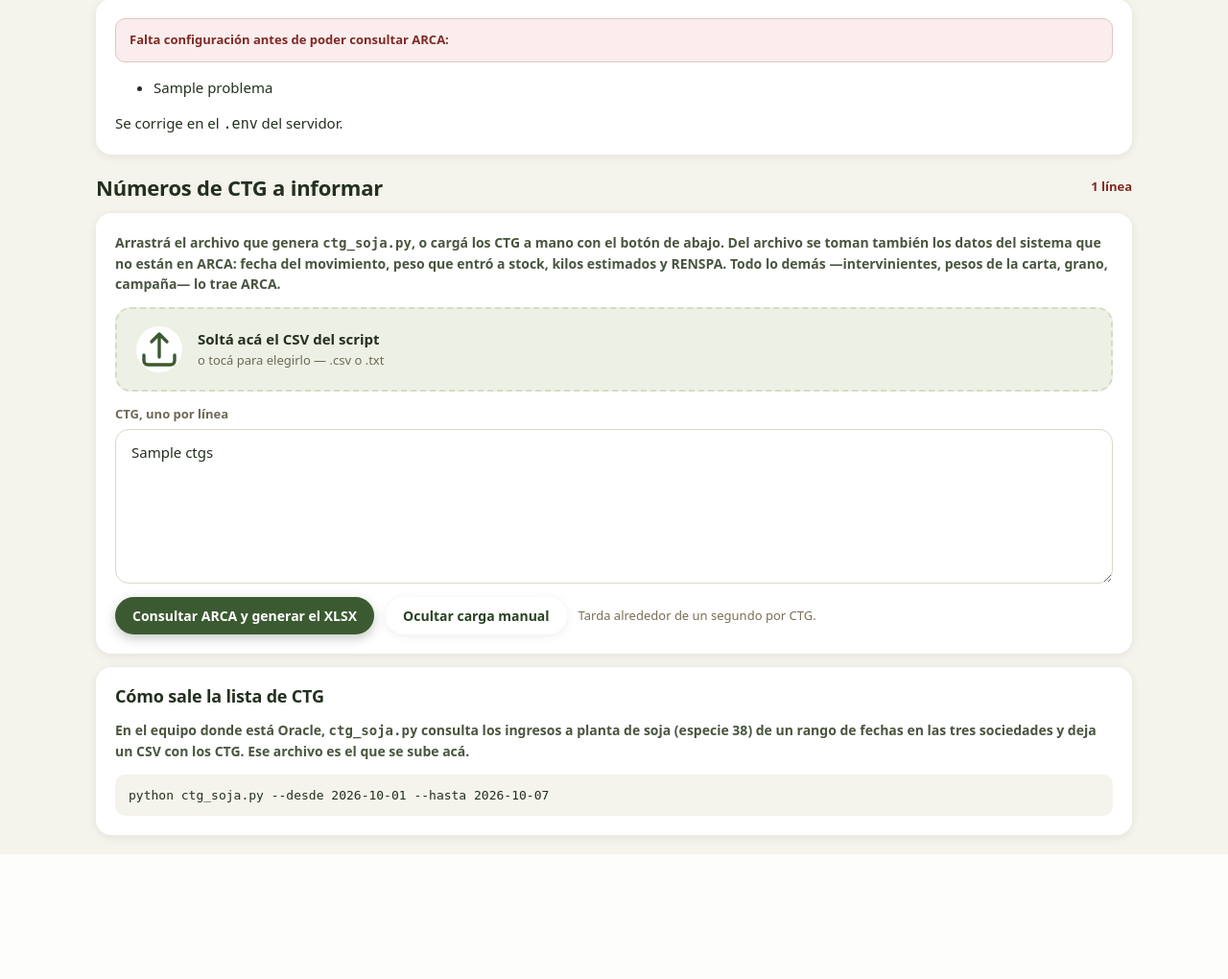
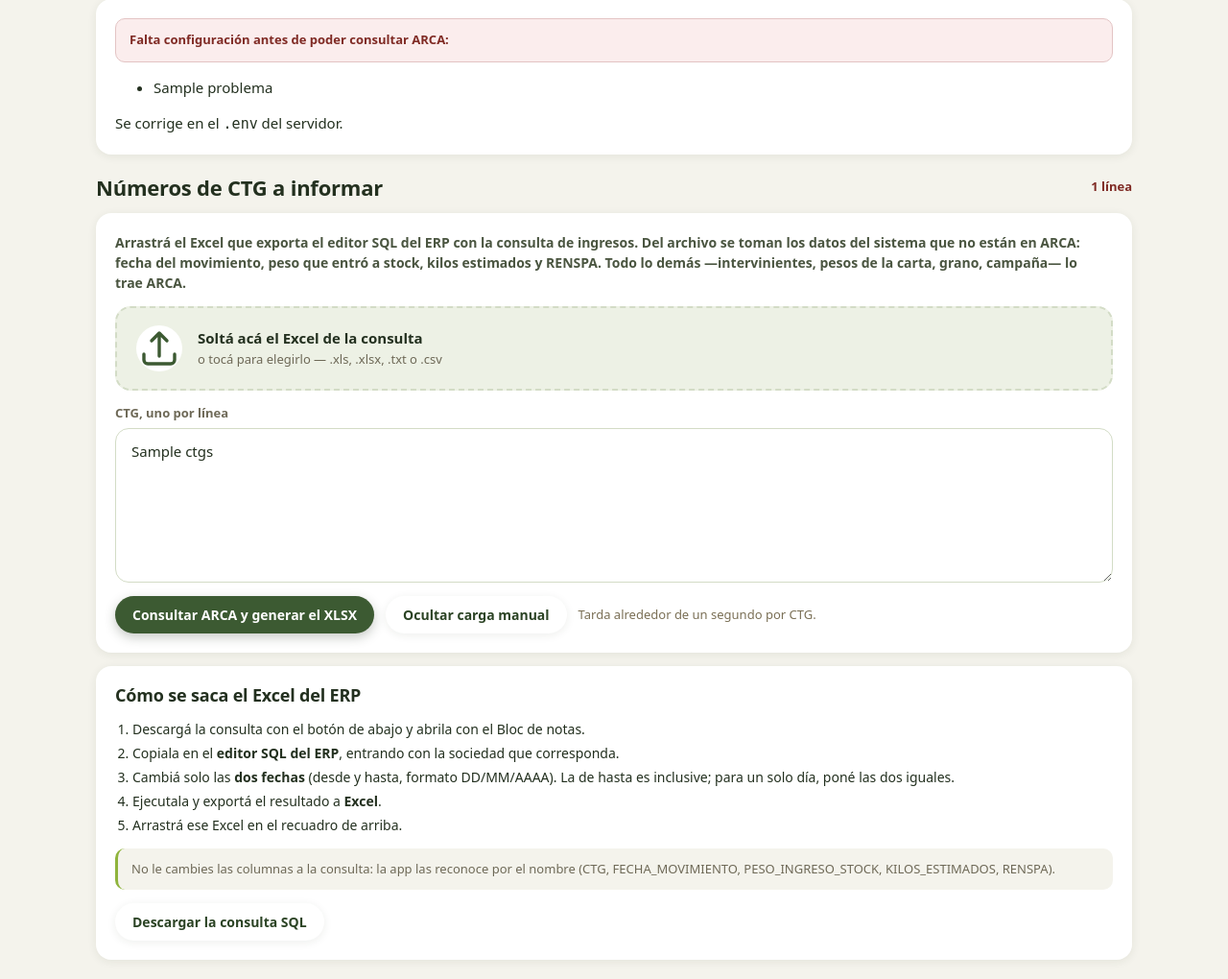
Before and after one commit to JP-Rev/Rivara-Interfaz-InformarCPE, a FastAPI app: template app/templates/index.html in a window 1280 px wide. Shown: the part 249-1269 px from the top of the page at 96% size. Before the commit the page ends 1139 px from the top, so only its background shows below. Run offline with FastAPI, Linux system fonts and the light colour scheme; the template is opened without the code that fills it: most values are stand-ins (such as "Sample title", 1, 10 or a date in 2020); some web fonts are replaced.

Commit message:
Consulta del ERP descargable desde la app, y lectura del Excel que exporta el editor
Los operarios no corren el script en el servidor: usan el editor SQL del ERP.
- app/consultas/ingresos_erp.sql: la consulta, descargable desde la pantalla
  con las instrucciones paso a paso
- la app acepta el .xls que exporta el editor (y .xlsx): salta los renglones de
  titulo del ERP, arranca en la fila con la columna CTG y reconoce cada columna
  por el nombre. Las fechas de Excel se redondean al segundo y los NULL, que el
  ERP exporta como celda de error, quedan vacios
- tambien acepta el TXT de ancho fijo del editor, leido por posicion y validado
  (si en la posicion 62 no hay una fecha, vuelve a leer solo los CTG con aviso)

Probado con el .xls y el .txt reales exportados del ERP.

Co-Authored-By: Claude Opus 5.5 <noreply@anthropic.com>
Claude-Session: https://claude.ai/code/session_011e1iPhXHYjh4vM3ENAnPyf

```diff
--- a/app/main.py
+++ b/app/main.py
@@ -24,6 +24,7 @@ from fastapi.staticfiles import StaticFiles
 from fastapi.templating import Jinja2Templates
 
 from .config import BASE_DIR, config
+from .planillas import a_texto as planilla_a_texto, es_planilla
 from .visec import Fila, armar_fila, escribir
 from .wscpe import consultar
 
@@ -146,18 +147,48 @@ def _normalizar(nombre: str) -> str:
 # da un número de 80 cifras que ARCA rechaza o, peor, que pasa por bueno.
 CTG = re.compile(r"\d{11}")
 
+# Columnas del TXT que exporta el editor SQL del ERP con la consulta de
+# app/consultas/ingresos_erp.sql: (campo, desde, hasta). El editor exporta en
+# ancho fijo, sin encabezado ni separadores, y cada columna ocupa su tamaño
+# DECLARADO, no el largo del dato: TO_CHAR de un NUMBER mide 40, ROUND() 38, el
+# formato de fecha 19. Por eso las posiciones no cambian entre corridas, pero si
+# cambian si se toca la consulta. Si se la modifica, hay que medir de nuevo.
+ANCHO_FIJO_ERP = (
+    ("ctg", 0, 14),
+    ("numero_cpe", 14, 62),
+    ("fecha_movimiento", 62, 81),
+    ("peso_ingreso_stock", 81, 119),
+    ("kilos_estimados", 119, 157),
+    ("renspa", 157, 174),
+)
+FECHA_ERP = re.compile(r"\d{4}-\d{2}-\d{2} \d{2}:\d{2}:\d{2}")
+
+
+def _es_ancho_fijo_erp(linea: str) -> bool:
+    """La linea tiene la forma del TXT de la consulta del ERP."""
+    return (
+        len(linea) >= 174
+        and CTG.fullmatch(linea[0:14].strip()) is not None
+        and FECHA_ERP.fullmatch(linea[62:81]) is not None
+    )
+
+
+def _leer_ancho_fijo_erp(linea: str) -> dict[str, str]:
+    return {campo: linea[desde:hasta].strip() for campo, desde, hasta in ANCHO_FIJO_ERP}
+
 
 def parsear_entrada(texto: str) -> tuple[list[tuple[str, dict[str, str]]], list[str]]:
     """Devuelve [(ctg, datos_propios)] y los avisos del parseo.
 
     Acepta:
+    - el TXT que exporta el editor SQL del ERP con la consulta de
+      app/consultas/ingresos_erp.sql: ancho fijo, se lee por posición;
+    - un archivo con encabezado y columnas separadas por `;`, tabulación o
+      coma: el CSV de `scripts/ctg_soja.py` o la grilla copiada con Ctrl+C.
+      Las columnas se reconocen por el nombre;
     - una lista de CTG, uno por línea;
-    - un archivo con encabezado y columnas separadas por `;`, tabulación o
-      coma: el CSV de `scripts/ctg_soja.py`, el TXT del query del ERP o la
-      grilla copiada con Ctrl+C. Las columnas se reconocen por el nombre;
-    - un archivo en ancho fijo, sin separadores: de ese solo se toma el CTG
-      del principio de cada línea, con un aviso, porque las demás columnas
-      pueden venir pegadas entre sí.
+    - cualquier otro archivo sin separadores: de ese solo se toma el CTG del
+      principio de cada línea, con un aviso.
     """
     lineas = [l for l in texto.splitlines() if l.strip()]
     if not lineas:
@@ -165,6 +196,15 @@ def parsear_entrada(texto: str) -> tuple[list[tuple[str, dict[str, str]]], list[
 
     avisos: list[str] = []
     primera = lineas[0]
+
+    # TXT del editor del ERP: se lee por posicion. Va primero porque la fecha
+    # trae ':' y el RENSPA '/', pero ninguna de las dos es separador.
+    datos = lineas
+    if not CTG.match(primera.strip()) and "CTG" in primera.upper():
+        datos = lineas[1:]  # encabezado, si el editor lo exporta
+    if datos and all(_es_ancho_fijo_erp(l) for l in datos):
+        return _sin_repetidos([_leer_ancho_fijo_erp(l) for l in datos], avisos)
+
     delimitador = next((d for d in (";", "\t", ",") if d in primera), None)
     if delimitador:
         filas = list(csv.reader(lineas, delimiter=delimitador))
@@ -172,9 +212,9 @@ def parsear_entrada(texto: str) -> tuple[list[tuple[str, dict[str, str]]], list[
         filas = [l.split() for l in lineas]
         if any(len(f) > 1 for f in filas):
             avisos.append(
-                "El archivo no tiene columnas separadas: se tomaron solo los CTG, "
+                "El archivo no tiene la forma de la consulta del ERP: se tomaron solo los CTG, "
                 "y la fecha del movimiento, los pesos y el RENSPA salen de ARCA o quedan vacíos. "
-                "Usá el query con separador ';' para traerlos."
+                "Usá la consulta que se descarga desde esta pantalla, sin cambiarle las columnas."
             )
 
     columnas: dict[str, int] = {}
@@ -188,27 +228,35 @@ def parsear_entrada(texto: str) -> tuple[list[tuple[str, dict[str, str]]], list[
         columnas = {}
     columnas.setdefault("ctg", 0)
 
+    registros = []
+    for fila in filas:
+        if not fila:
+            continue
+        registro = {
+            clave: fila[indice].strip()
+            for clave, indice in columnas.items()
+            if indice < len(fila) and fila[indice].strip()
+        }
+        registros.append(registro)
+    return _sin_repetidos(registros, avisos)
+
+
+def _sin_repetidos(
+    registros: list[dict[str, str]], avisos: list[str]
+) -> tuple[list[tuple[str, dict[str, str]]], list[str]]:
+    """Valida el CTG de cada registro y descarta los repetidos."""
     resultado: list[tuple[str, dict[str, str]]] = []
     vistos: set[str] = set()
-    for numero, fila in enumerate(filas, start=1):
-        if not fila:
+    for numero, registro in enumerate(registros, start=1):
+        ctg = registro.pop("ctg", "")
+        if not CTG.fullmatch(ctg):
+            avisos.append(f"Línea {numero}: '{ctg[:30]}' no es un CTG (tienen 11 dígitos)")
             continue
-        indice_ctg = columnas["ctg"]
-        crudo = fila[indice_ctg].strip() if indice_ctg < len(fila) else ""
-        if not CTG.fullmatch(crudo):
-            avisos.append(f"Línea {numero}: '{crudo[:30]}' no es un CTG (tienen 11 dígitos)")
-            continue
-        ctg = crudo
         if ctg in vistos:
             avisos.append(f"CTG {ctg}: repetido, se informa una sola vez")
             continue
         vistos.add(ctg)
-        propios = {
-            clave: fila[indice].strip()
-            for clave, indice in columnas.items()
-            if clave != "ctg" and indice < len(fila) and fila[indice].strip()
-        }
-        resultado.append((ctg, propios))
+        resultado.append((ctg, {k: v for k, v in registro.items() if v}))
     return resultado, avisos
 
 
@@ -260,12 +308,23 @@ async def generar(
     texto = ctgs or ""
     if archivo and archivo.filename:
         contenido = await archivo.read()
-        for codificacion in ("utf-8-sig", "latin-1"):
+        if es_planilla(contenido):
             try:
-                texto = contenido.decode(codificacion)
-                break
-            except UnicodeDecodeError:
-                continue
+                texto = planilla_a_texto(contenido)
+            except Exception as error:  # planilla dañada o de un formato raro
+                log.warning("No se pudo leer la planilla %s: %s", archivo.filename, error)
+                return plantillas.TemplateResponse(
+                    request, "index.html",
+                    _contexto(request, usuario, error=f"No se pudo leer la planilla: {error}"),
+                    status_code=400,
+                )
+        else:
+            for codificacion in ("utf-8-sig", "latin-1"):
+                try:
+                    texto = contenido.decode(codificacion)
+                    break
+                except UnicodeDecodeError:
+                    continue
 
     entradas, avisos_entrada = parsear_entrada(texto)
     if not entradas:
@@ -307,6 +366,18 @@ async def generar(
         _contexto(request, usuario, filas=filas, fallidos=fallidos,
                   avisos_entrada=avisos_entrada, archivo=nombre),
     )
+
+
+CONSULTA_INGRESOS = BASE_DIR / "consultas" / "ingresos_erp.sql"
+
+
+@app.get("/consulta/ingresos_erp.sql")
+def consulta_ingresos(request: Request):
+    """La consulta para el editor SQL del ERP, para que la descarguen los operarios."""
+    if not usuario_de(request):
+        raise HTTPException(status_code=401, detail="Sesión no válida")
+    return FileResponse(CONSULTA_INGRESOS, media_type="text/plain; charset=utf-8",
+                        filename="consulta_ingresos_visec.sql")
 
 
 @app.get("/egresos", response_class=HTMLResponse)
--- a/app/templates/index.html
+++ b/app/templates/index.html
@@ -8,11 +8,11 @@
 
 <form class="rv-card ic-tarjeta" method="post" action="/generar" enctype="multipart/form-data" id="formulario">
   <p class="ic-ayuda">
-    Arrastrá el archivo que genera <code>ctg_soja.py</code>, o cargá los CTG a
-    mano con el botón de abajo. Del archivo se toman también los datos del sistema que no están
-    en ARCA: fecha del movimiento, peso que entró a stock, kilos estimados y
-    RENSPA. Todo lo demás —intervinientes, pesos de la carta, grano, campaña— lo
-    trae ARCA.
+    Arrastrá el Excel que exporta el editor SQL del ERP con la consulta de
+    ingresos. Del archivo se toman los datos del sistema que no están en ARCA:
+    fecha del movimiento, peso que entró a stock, kilos estimados y RENSPA.
+    Todo lo demás —intervinientes, pesos de la carta, grano, campaña— lo trae
+    ARCA.
   </p>
 
   {% if error %}<p class="rv-nota rv-nota--error">{{ error }}</p>{% endif %}
@@ -20,7 +20,7 @@
   <!-- Zona de arrastre. El punteado es la única línea de la app: acá no es
        decoración sino la señal de que algo se puede soltar adentro. -->
   <label class="ic-soltar" id="zona">
-    <input type="file" id="archivo" name="archivo" accept=".csv,.txt" hidden>
+    <input type="file" id="archivo" name="archivo" accept=".xls,.xlsx,.csv,.txt" hidden>
     <span class="rv-disco rv-disco--md" aria-hidden="true">
       <svg viewBox="0 0 24 24" fill="none" stroke="currentColor" stroke-width="1.7"
            stroke-linecap="round" stroke-linejoin="round">
@@ -29,8 +29,8 @@
       </svg>
     </span>
     <span class="ic-soltar-texto">
-      <strong id="zona-titulo">Soltá acá el CSV del script</strong>
-      <small id="zona-detalle">o tocá para elegirlo — .csv o .txt</small>
+      <strong id="zona-titulo">Soltá acá el Excel de la consulta</strong>
+      <small id="zona-detalle">o tocá para elegirlo — .xls, .xlsx, .txt o .csv</small>
     </span>
   </label>
 
@@ -55,13 +55,22 @@
 </form>
 
 <div class="rv-card ic-tarjeta">
-  <h3>Cómo sale la lista de CTG</h3>
-  <p class="ic-ayuda">
-    En el equipo donde está Oracle, <code>ctg_soja.py</code> consulta los
-    ingresos a planta de soja (especie 38) de un rango de fechas en las tres
-    sociedades y deja un CSV con los CTG. Ese archivo es el que se sube acá.
+  <h3>Cómo se saca el Excel del ERP</h3>
+  <ol class="ic-lista">
+    <li>Descargá la consulta con el botón de abajo y abrila con el Bloc de notas.</li>
+    <li>Copiala en el <strong>editor SQL del ERP</strong>, entrando con la sociedad que corresponda.</li>
+    <li>Cambiá solo las <strong>dos fechas</strong> (desde y hasta, formato DD/MM/AAAA).
+        La de hasta es inclusive; para un solo día, poné las dos iguales.</li>
+    <li>Ejecutala y exportá el resultado a <strong>Excel</strong>.</li>
+    <li>Arrastrá ese Excel en el recuadro de arriba.</li>
+  </ol>
+  <p class="rv-nota rv-nota--info">
+    No le cambies las columnas a la consulta: la app las reconoce por el nombre
+    (CTG, FECHA_MOVIMIENTO, PESO_INGRESO_STOCK, KILOS_ESTIMADOS, RENSPA).
   </p>
-  <pre class="ic-codigo">python ctg_soja.py --desde 2026-10-01 --hasta 2026-10-07</pre>
+  <div class="ic-acciones">
+    <a class="rv-btn rv-btn--secundario" href="/consulta/ingresos_erp.sql" download>Descargar la consulta SQL</a>
+  </div>
 </div>
 
 <script>
--- a/requirements.txt
+++ b/requirements.txt
@@ -4,6 +4,7 @@ jinja2==3.1.4
 python-multipart==0.0.9
 python-dotenv==1.0.1
 openpyxl==3.1.5
+xlrd==2.0.1
 requests==2.32.3
 cryptography==43.0.1
 PyJWT==2.9.0
```
Also changed, not shown: app/consultas/ingresos_erp.sql (added, +19 -0 lines), app/planillas.py (added, +77 -0 lines), scripts/consulta_erp.sql (deleted, +0 -38 lines), README.md.
